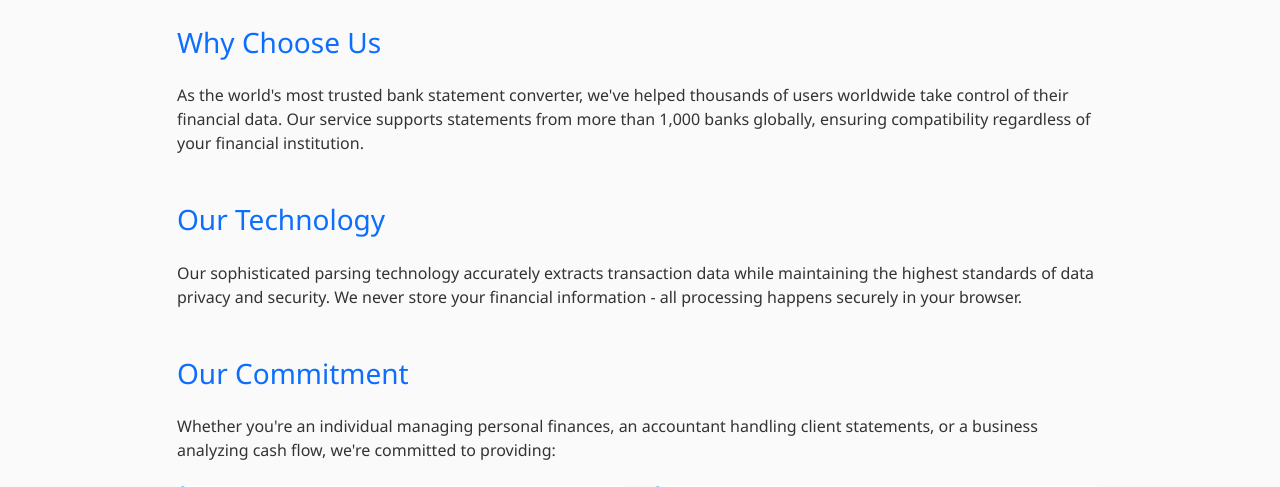
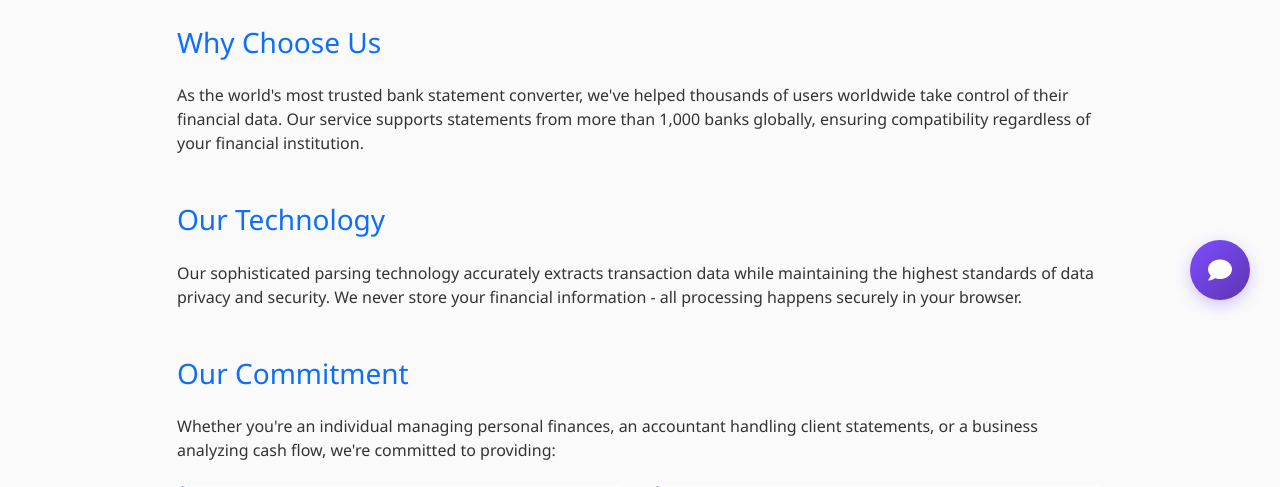
Before and after one commit to Zeecoworld/fimiff, a Flask app: page /about in a window 1280 px wide. Shown: the part 470-957 px from the top of the page. Run offline with Flask 3, Linux system fonts and the light colour scheme; parts of the project's set-up code (start-up, migrations or seed data) failed here and were passed over; some libraries are stand-ins or nearby versions.

Commit message:
Update base.html

```diff
--- a/templates/base.html
+++ b/templates/base.html
@@ -535,10 +535,9 @@
         </div>
     </footer>
 
-    <!-- Chat Widget -->
-<!--     <div class="chat-widget">
+     <div class="chat-widget">
         <i class="fas fa-comment"></i>
-    </div> -->
+    </div>
 
     <script src="https://cdnjs.cloudflare.com/ajax/libs/bootstrap/5.3.0/js/bootstrap.bundle.min.js"></script>
     <script>
```
